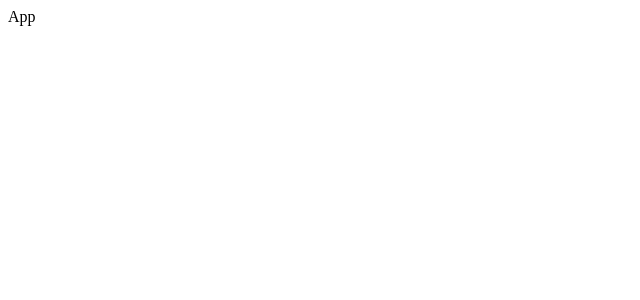
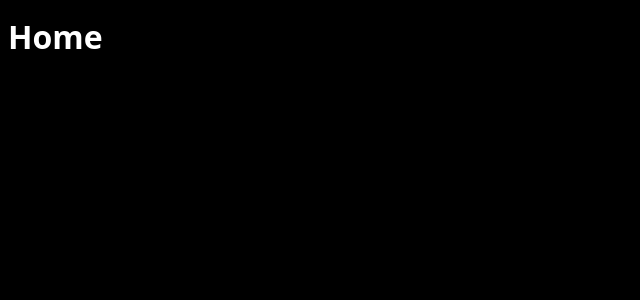
Before and after one commit to hyeonpearl/snap-story, a React (Vite) app: page / in a window 1280 px wide. Shown: the top 300 px of the page, without its empty margins (0-640 px from the left). Built offline with nearby package versions, Linux system fonts and the light colour scheme.

Commit message:
feat: Page Router 추가
* GlobalStyles 적용

```diff
--- a/src/App.tsx
+++ b/src/App.tsx
@@ -1,3 +1,37 @@
+import { RouterProvider, createBrowserRouter } from 'react-router-dom';
+
+import PageLayout from './_zlib/components/PageLayout';
+
+import Home from './pages/Home';
+import Profile from './pages/Profile';
+import SignUp from './pages/SignUp';
+import SignIn from './pages/SignIn';
+import GlobalStyles from './_zlib/styles/GlobalStyles';
+
+const router = createBrowserRouter([
+  {
+    path: '/',
+    element: <PageLayout />,
+    children: [
+      {
+        path: '',
+        element: <Home />,
+      },
+      {
+        path: 'profile',
+        element: <Profile />,
+      },
+    ],
+  },
+  { path: 'signup', element: <SignUp /> },
+  { path: 'signin', element: <SignIn /> },
+]);
+
 export default function App() {
-  return <div>App</div>;
+  return (
+    <>
+      <GlobalStyles />
+      <RouterProvider router={router} />
+    </>
+  );
 }
--- /dev/null
+++ b/src/_zlib/components/PageLayout.tsx
@@ -0,0 +1,9 @@
+import { Outlet } from 'react-router-dom';
+
+export default function PageLayout() {
+  return (
+    <>
+      <Outlet />
+    </>
+  );
+}
--- /dev/null
+++ b/src/_zlib/styles/GlobalStyles.tsx
@@ -0,0 +1,18 @@
+import { createGlobalStyle } from 'styled-components';
+import reset from 'styled-reset';
+
+const styled = { createGlobalStyle };
+
+const GlobalStyles = styled.createGlobalStyle`
+  ${reset}
+
+  body {
+    background: black;
+    color: white;
+    font-family: system-ui, -apple-system, BlinkMacSystemFont, 'Segoe UI',
+      Roboto, Oxygen, Ubuntu, Cantarell, 'Open Sans', 'Helvetica Neue',
+      sans-serif;
+  }
+`;
+
+export default GlobalStyles;
--- /dev/null
+++ b/src/pages/Home.tsx
@@ -0,0 +1,3 @@
+export default function Home() {
+  return <h1>Home</h1>;
+}
--- /dev/null
+++ b/src/pages/Profile.tsx
@@ -0,0 +1,3 @@
+export default function Profile() {
+  return <h1>Profile</h1>;
+}
--- /dev/null
+++ b/src/pages/SignIn.tsx
@@ -0,0 +1,3 @@
+export default function SignIn() {
+  return <h1>Sign In</h1>;
+}
--- /dev/null
+++ b/src/pages/SignUp.tsx
@@ -0,0 +1,3 @@
+export default function SignUp() {
+  return <h1>Sign Up</h1>;
+}
```
